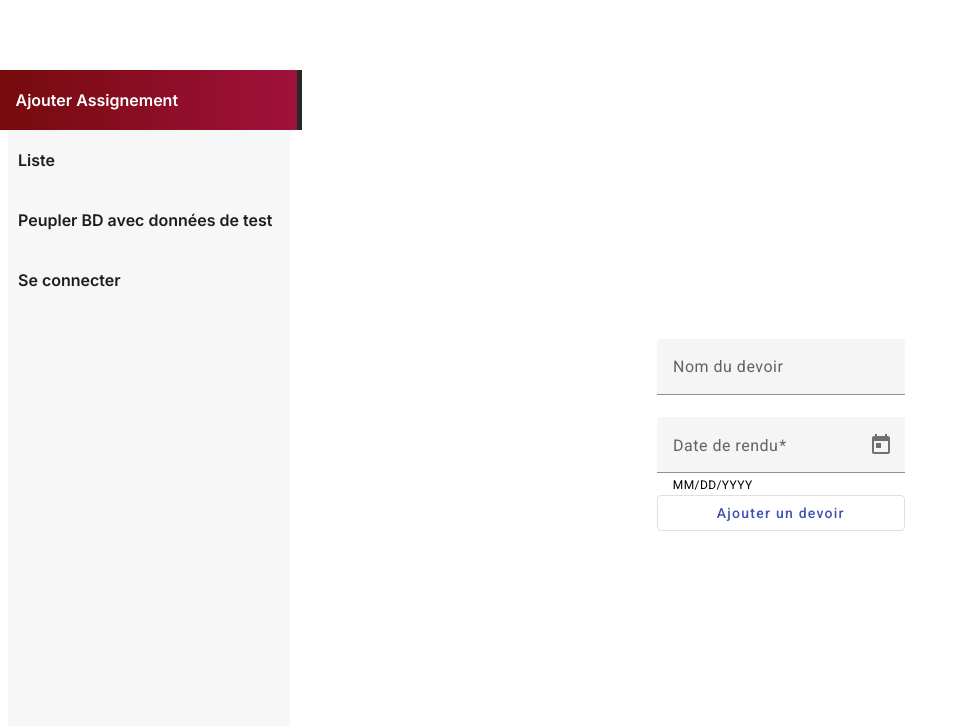
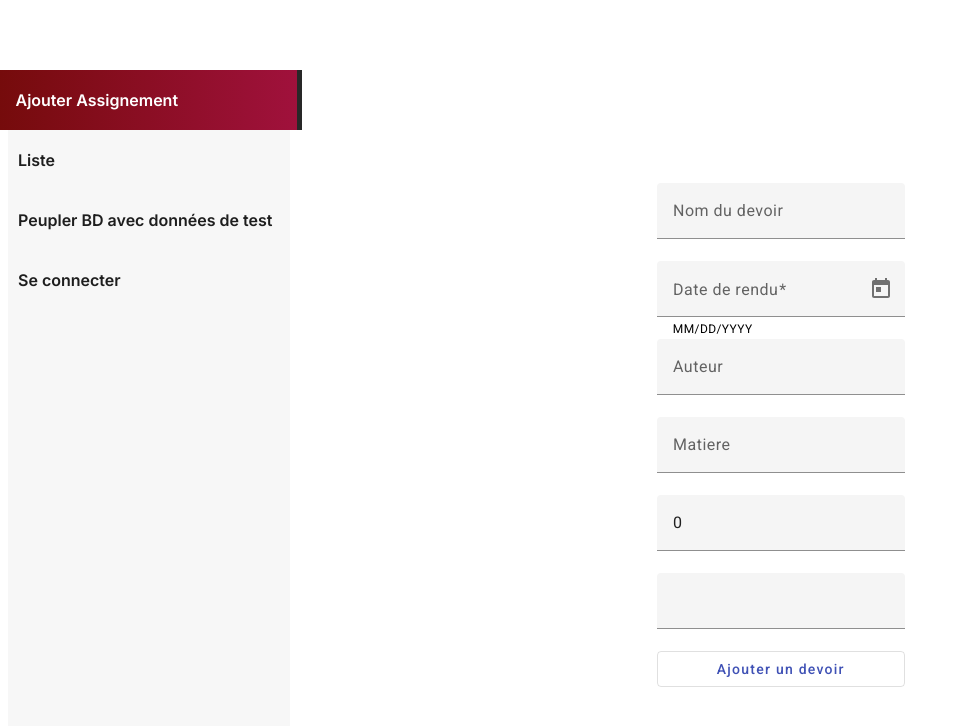
Before and after one commit to andrianaina/AssignementFront, an Angular app: page /add in a window 1280 px wide. Shown: the top 726 px of the page, without its empty margins (0-968 px from the left). Built offline with nearby package versions, Linux system fonts and the light colour scheme.

Commit message:
Add Assignement

```diff
--- a/src/app/assignments/add-assignment/add-assignment.component.html
+++ b/src/app/assignments/add-assignment/add-assignment.component.html
@@ -12,6 +12,23 @@
         <mat-datepicker #picker></mat-datepicker>
     </mat-form-field>
 
+    <mat-form-field>
+        <input matInput [(ngModel)]="auteur" name="auteur" placeholder="Auteur" required>
+    </mat-form-field>
+
+    <mat-form-field>
+        <input matInput [(ngModel)]="matiere" name="matiere" placeholder="Matiere" required>
+    </mat-form-field>
+
+
+    <mat-form-field>
+        <input matInput [(ngModel)]="note" name="note" placeholder="Note" required>
+    </mat-form-field>
+
+    <mat-form-field>
+        <input matInput [(ngModel)]="remarques" name="remarques" placeholder="Remarque" required>
+    </mat-form-field>
+
     <button mat-stroked-button color="primary">
         Ajouter un devoir
     </button>
--- a/src/app/assignments/add-assignment/add-assignment.component.ts
+++ b/src/app/assignments/add-assignment/add-assignment.component.ts
@@ -13,6 +13,10 @@ export class AddAssignmentComponent {
   // champs du formulaire
   nomDevoir = "";
   dateDeRendu!: Date;
+  auteur = "";
+  matiere = "";
+  note = 0;
+  remarques = " ";
 
 
   constructor(private assignmentsService: AssignmentsService,
@@ -29,6 +33,10 @@ export class AddAssignmentComponent {
     nouvelAssignment.nom = this.nomDevoir;
     nouvelAssignment.dateDeRendu = this.dateDeRendu;
     nouvelAssignment.rendu = false;
+    nouvelAssignment.auteur = this.auteur;
+    nouvelAssignment.matiere =this.matiere;
+    nouvelAssignment.note =this.note;
+    nouvelAssignment.remarques =this.remarques;
 
     // on demande au service d'ajouter l'assignment
     this.assignmentsService.addAssignment(nouvelAssignment)
```
